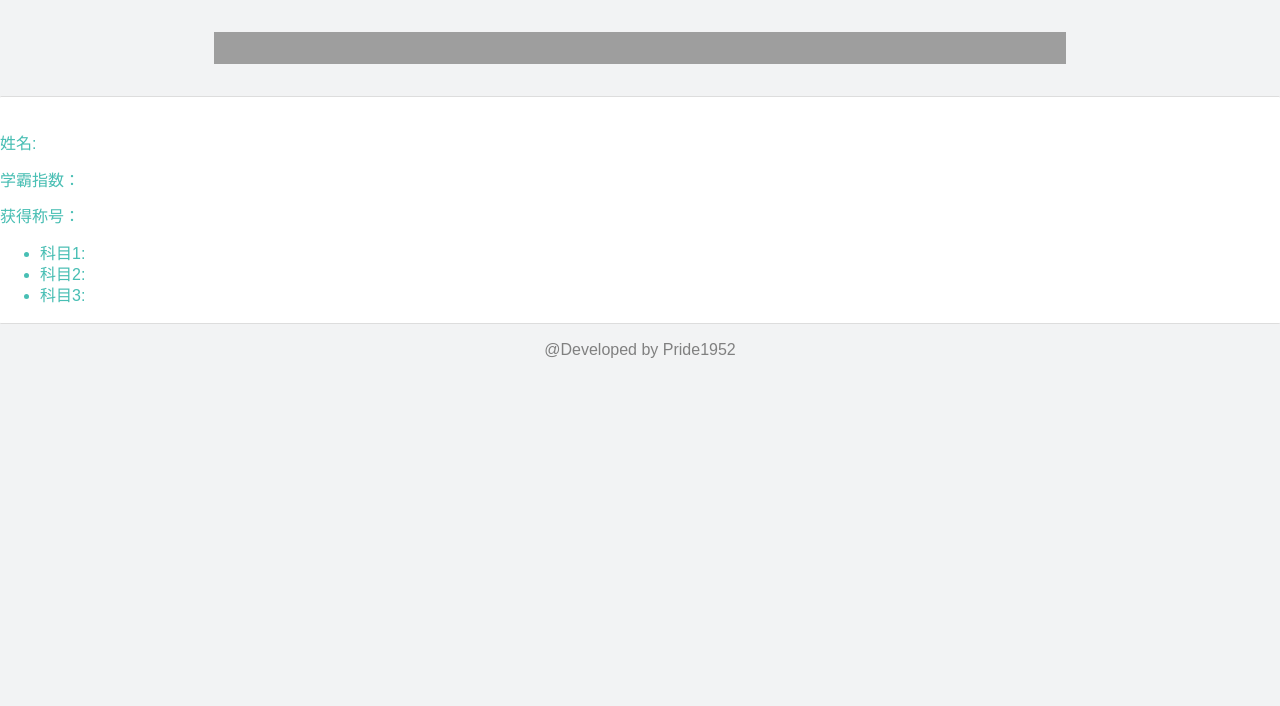
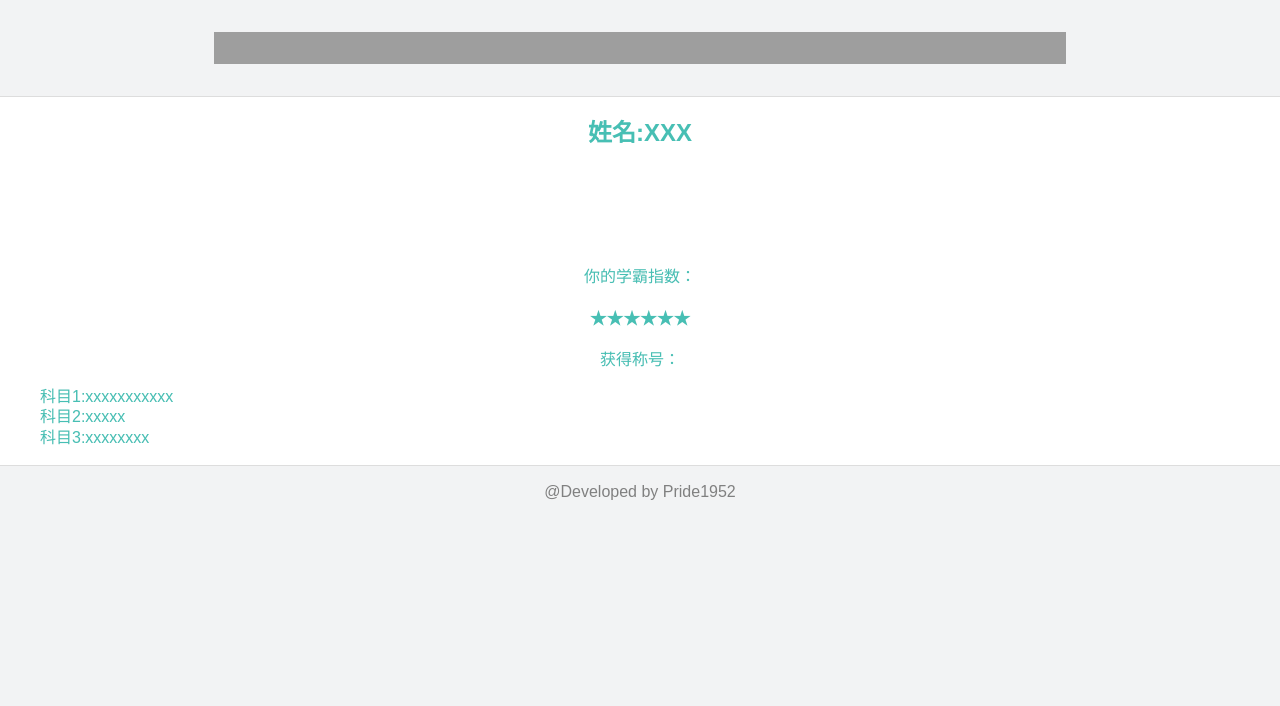
Before and after one commit to yss930819/BUAAWeChatApp, a PHP site: page /score_all.php in a window 1280 px wide. Shown: the top 706 px of the page. Run offline with PHP 8.4, Linux system fonts and the light colour scheme; some web fonts are replaced; grey boxes are pictures that could not be loaded.

Commit message:
Furnished UI of score_all.php

```diff
--- a/score_all.php
+++ b/score_all.php
@@ -2,17 +2,20 @@
 <div data-role="page" data-title="所有成绩" id="page_score_all">
   <div class="ui-content" role="main">
     <?php include './column.php';?>
-    <div data-role="fieldcontain" class="ui-body ui-body-a ui-corner-all">
-      <p>姓名:</p>
-      <p></p>
-      <p>学霸指数：</p>
-      <p>获得称号：</p>
-      <p></p>
-      <ul>
-        <li>科目1:</li>
-        <li>科目2:</li>
-        <li>科目3:</li>
-      </ul>
+    <div data-role="fieldcontain" class="ui-body ui-body-a center">
+     <h2>姓名:XXX</h2>
+     <br />
+     <br />
+     <br />
+     <br />
+     <p>你的学霸指数：</p>
+     <h3>★★★★★★</h3>
+     <p>获得称号：</p>
+     <ul style="text-align:left;list-style-type:none;">
+      <li>科目1:xxxxxxxxxxx</li>
+      <li>科目2:xxxxx</li>
+      <li>科目3:xxxxxxxx</li>
+     </ul>
     </div>
     <div class="caption center">@Developed by Pride1952</div>
   </div>
--- a/score_latest.php
+++ b/score_latest.php
@@ -6,7 +6,7 @@
    <div class="ui-content" role="main">
     <?php include './column.php';?>
     <div data-role="fieldcontain" class="ui-body ui-body-a center">
-     <h2>姓名:</h2>
+     <h2>姓名:XXX</h2>
      <br />
      <br />
      <br />
```
